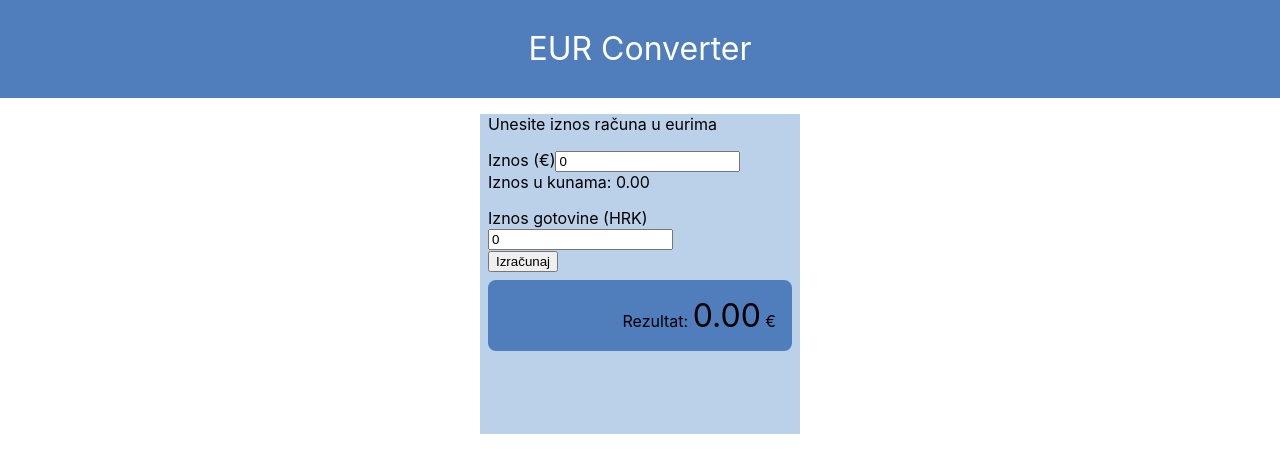
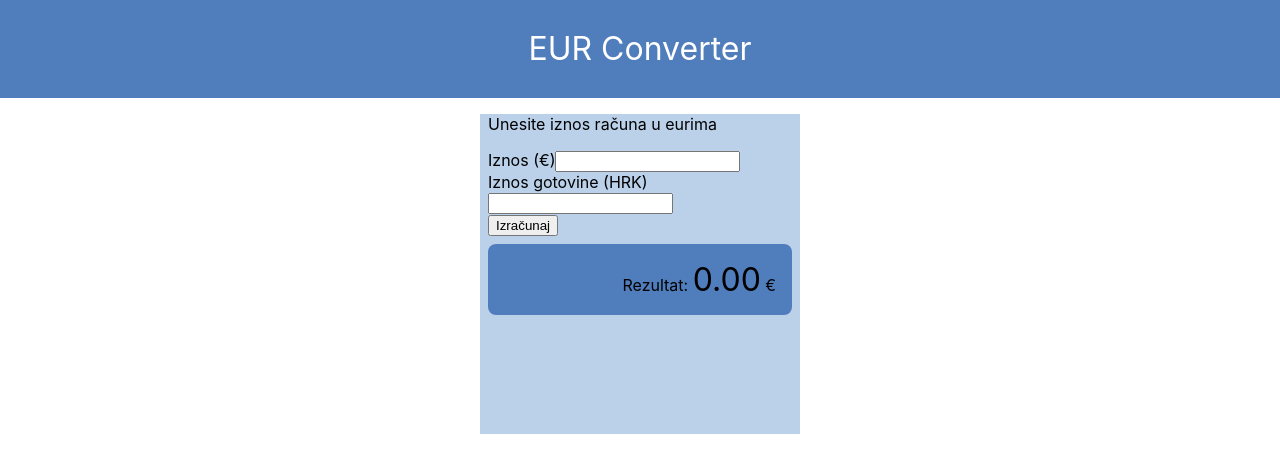
Before and after one commit to aplavsa/eur-hrk-converter, a React (Create React App) app: page / in a window 1280 px wide. Shown: the top 472 px of the page. Built offline with nearby package versions, Linux system fonts and the light colour scheme.

Commit message:
converter updates

```diff
--- a/src/Converter.tsx
+++ b/src/Converter.tsx
@@ -35,8 +35,8 @@ const Container = styled.div`
 const TECAJ = 7.53450;
 
 export default function Converter() {
-    const [racun, setRacun] = useState(0);
-    const [cash, setCash] = useState(0);
+    const [racun, setRacun] = useState<number>();
+    const [cash, setCash] = useState<number>();
     const [toReturn, setToReturn] = useState(0);
     const [error, setError] = useState<string>();
 
@@ -61,6 +61,9 @@ export default function Converter() {
     }
 const calculate: FormEventHandler = (e) => {
     e.preventDefault();
+    if(!racun || !cash) {
+      return;
+    }
     let iznosUHrk = racun * TECAJ;
     let ostatak = cash - iznosUHrk;
     if(ostatak > 0) {
@@ -70,7 +73,7 @@ const calculate: FormEventHandler = (e) => {
     }
 }
 
-const racunUKunama = (racun * TECAJ)
+const racunUKunama = ((racun ? racun : NaN) * TECAJ)
   return (
     <Wrapper>
         <form onSubmit={calculate}>
```
